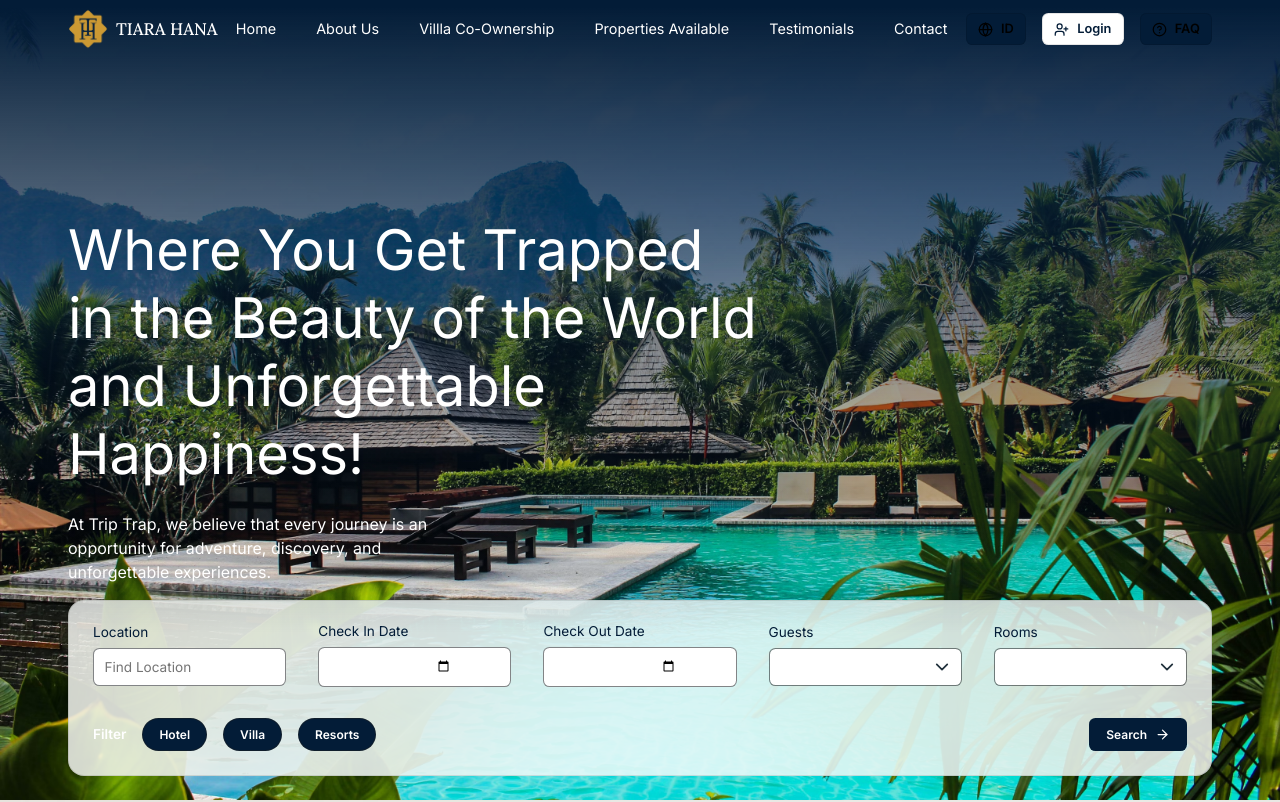
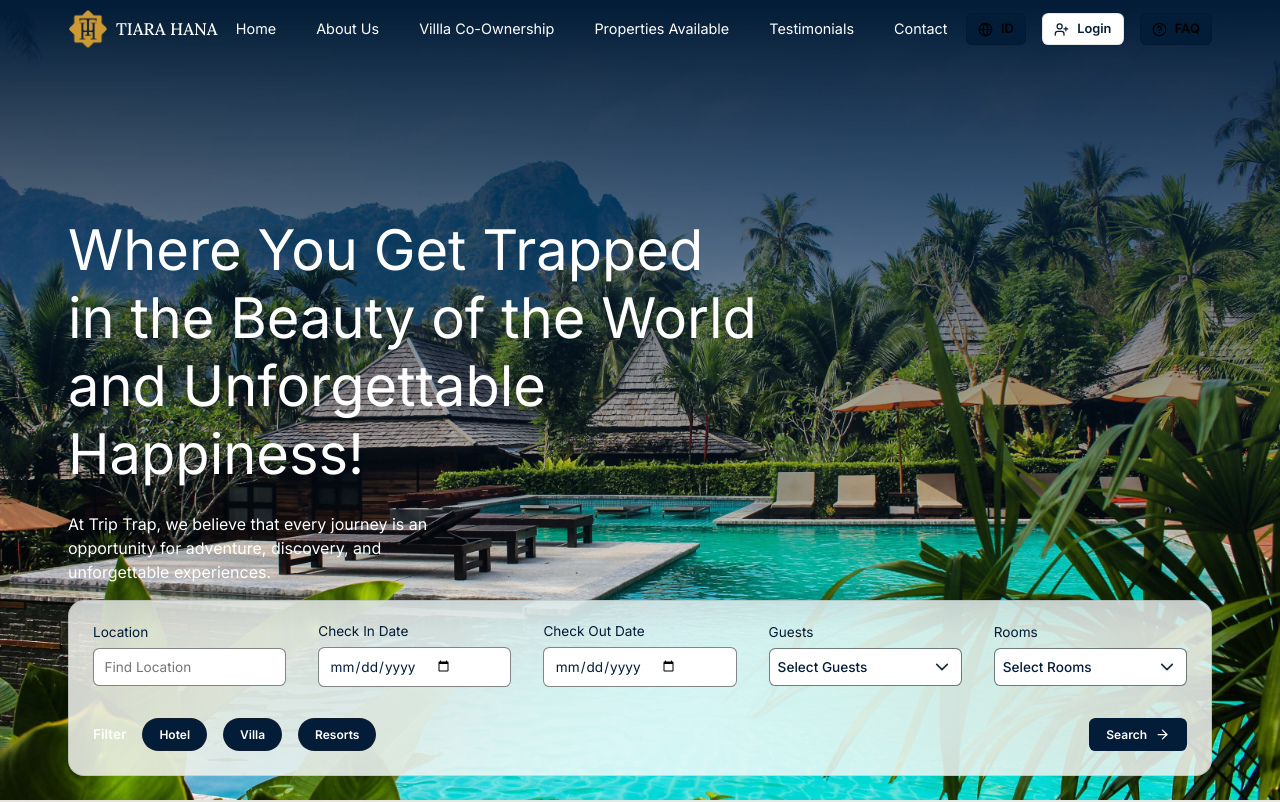
Before and after one commit to Fakhrialfi9/tiarahana, a React (Vite) app: page / in a window 1280 px wide. Shown: the top 802 px of the page. Built offline with nearby package versions, Linux system fonts and the light colour scheme.

Commit message:
Update hero.module.css

```diff
--- a/src/assets/style/views/hero.module.css
+++ b/src/assets/style/views/hero.module.css
@@ -140,7 +140,7 @@
   margin: 0;
   background-color: white !important;
   border: 0.1rem solid var(--diver-color-solid-500);
-  color: var(--background-color-solid-0);
+  color: var(--primary-color);
 }
 
 .cardbooking > form > .formgroup > .filteraction {
```
